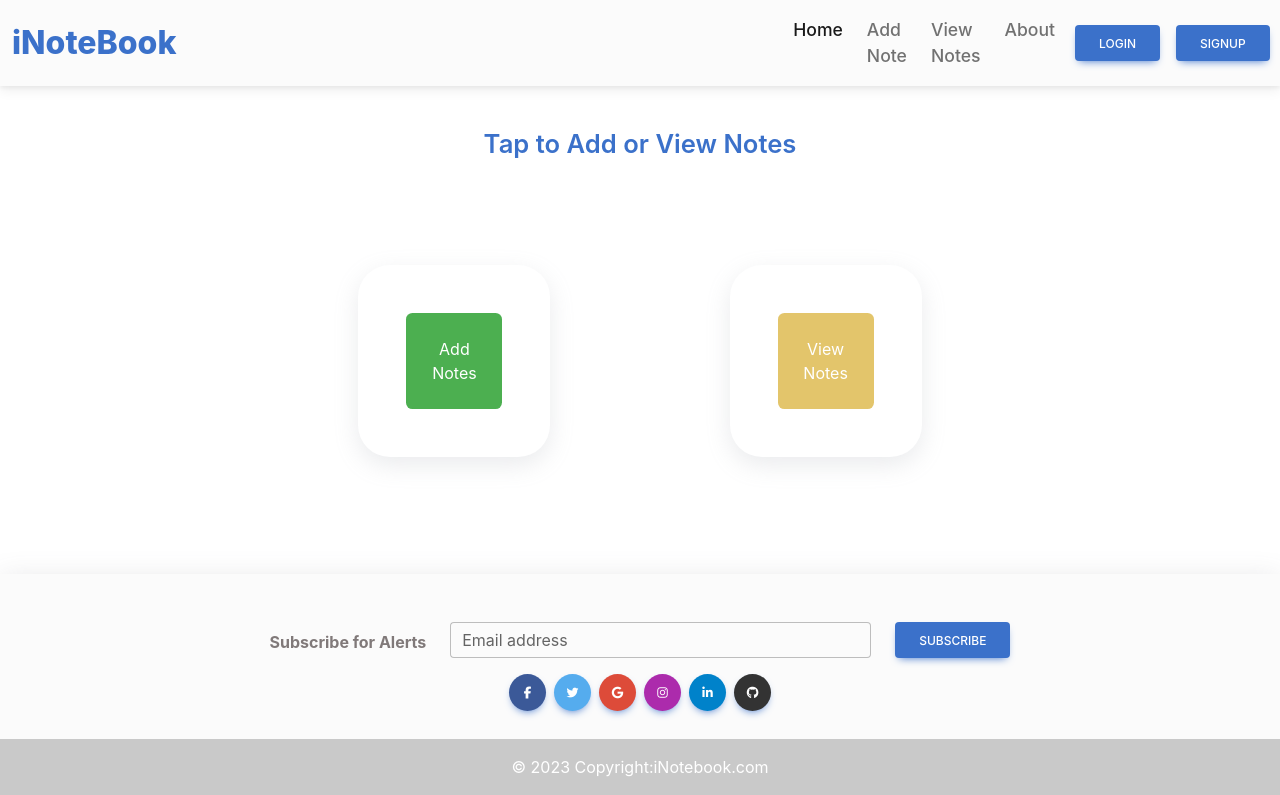
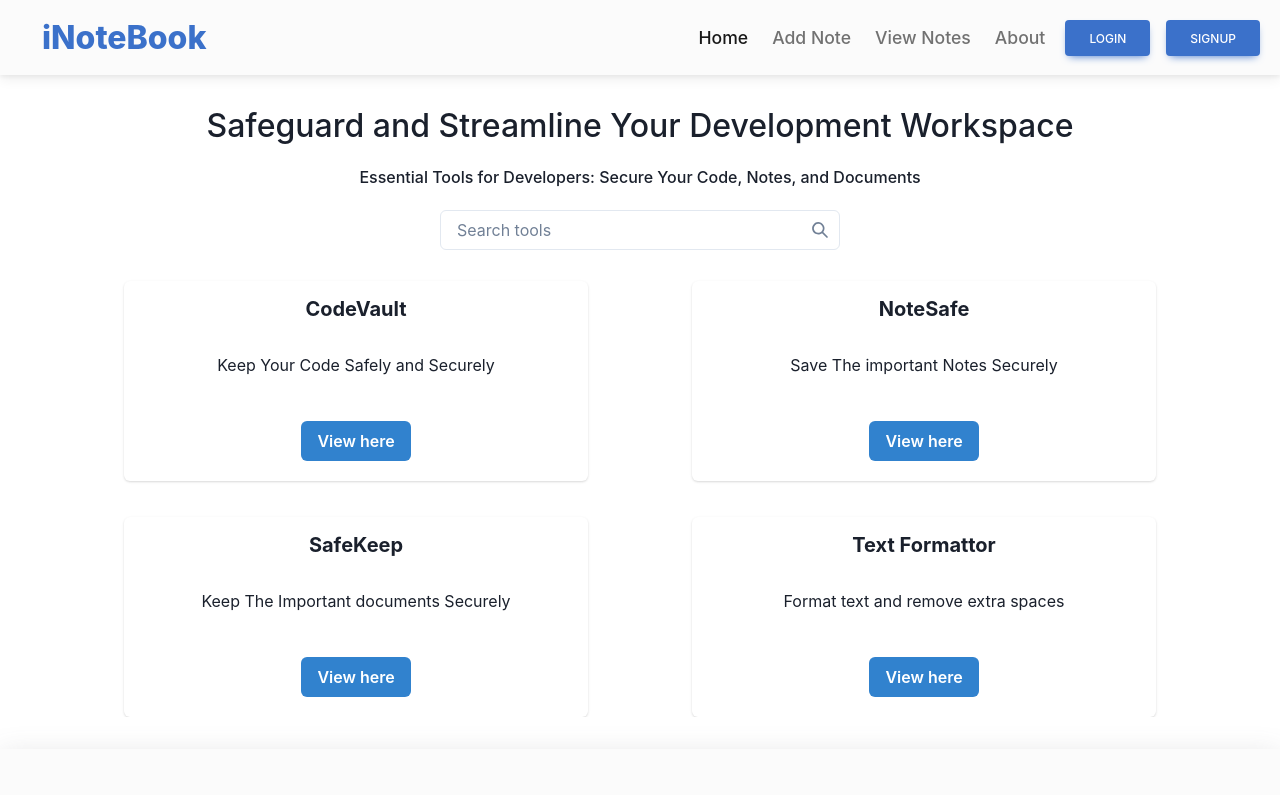
Before and after one commit to Shashan-k08/DevVault, a React (Create React App) app in the folder frontend/: page / in a window 1280 px wide. Shown: the top 795 px of the page. Built offline with nearby package versions, Linux system fonts and the light colour scheme.

Commit message:
services card added

```diff
--- a/frontend/package.json
+++ b/frontend/package.json
@@ -1,5 +1,6 @@
 {
   "dependencies": {
+    "@chakra-ui/icons": "^2.1.1",
     "@chakra-ui/react": "^2.8.2",
     "@emotion/react": "^11.13.0",
     "@emotion/styled": "^11.13.0",
--- a/frontend/src/App.css
+++ b/frontend/src/App.css
@@ -124,11 +124,9 @@ body::-webkit-scrollbar {
 .signup-box{
   margin-top: 5rem;
   margin-bottom: 9rem;
-  box-shadow: rgba(99, 99, 99, 0.2) 0px 2px 8px 0px;
+
 }
 
-.signup-box1{
-}
 .form-box{
   box-shadow: rgba(17, 12, 46, 0.15) 0px 48px 100px 0px;
   padding: 1rem;
@@ -137,9 +135,9 @@ body::-webkit-scrollbar {
 
 }
 
-.img-box img{
-  background-size: cover;
-  transform: scale(.7);
+.img-box {
+  height: 39vw;
+  width: 39vw;
 }
 
 .form-box button,.loginform-box button{
@@ -162,29 +160,38 @@ body::-webkit-scrollbar {
 .login-box{
   margin-top: 5rem;
   margin-bottom: 9rem;
-  box-shadow: rgba(99, 99, 99, 0.2) 0px 2px 8px 0px;
+  /* box-shadow: rgba(99, 99, 99, 0.2) 0px 2px 8px 0px; */
 }
 
 .loginform-box{
-  box-shadow: rgba(17, 12, 46, 0.15) 0px 48px 100px 0px;
+ box-shadow: rgba(0, 0, 0, 0.15) 0px 5px 15px 0px;
   padding: 1rem;
   margin: 1rem;
-  height: 55vh;
 
+}
+.opac{
+  opacity: .2;
 }
 
 .titl{
   color: #3b71ca !important;
   font-weight: 800;
   font-size: 2rem !important;
+  margin-left: 30px;
 }
 
 .navupd{
-  padding-left: 46vw !important;
+  /* padding-left: 46vw !important; */
   font-size: 1.1rem;
   font-weight: 500;
 }
 
+.navbar-collapse{
+  max-width: fit-content ;
+}
+.me-auto{
+  margin-right: 14px !important;
+}
 .navtag{
   background-image:aliceblue !important ;
 }
@@ -210,6 +217,12 @@ body::-webkit-scrollbar {
     position: static !important ;
   }
 }
+
+@media (min-width:550px) {
+  .services-card .chakra-card{
+    min-width: 29rem;
+    }
+}
 .foot-c{
 
   width: 100%;
@@ -233,7 +246,26 @@ bottom: 0%;
   font-weight: 600;
   font-size: 1.6rem !important;
 }
+.services-card{
+  display: flex;
+  flex-direction: row;
+  justify-content: space-around;
+  flex-wrap: wrap;
+  gap: 36px;
 
+}
+
+.service-wrapper{
+margin: 2rem .5rem 2rem .5rem;
+gap: 15px;
+text-align: center;
+}
+.chakra-card__header{
+  padding: 1rem !important;
+}
+.chakra-card__body{
+  padding: .5rem !important;
+}
 .view-box{
   height: 24vh;
   display: flex;
--- a/frontend/src/Components/Home.jsx
+++ b/frontend/src/Components/Home.jsx
@@ -1,28 +1,70 @@
-import React from "react";
+import React, { useState } from "react";
 import { useNavigate } from "react-router-dom";
-const Home = (props) => {
+import {
+  Card,
+  CardHeader,
+  CardBody,
+  CardFooter,
+  Heading,
+  Text,
+  Button,
+  Input,
+  InputGroup,
+  InputRightElement,
+} from "@chakra-ui/react";
+import { SearchIcon } from "@chakra-ui/icons";
+
+const Home = () => {
   const navigate = useNavigate();
-  const moveadd = () => {
-    navigate("/newnote");
-  };
-  const moveview = () => {
-    navigate("/viewnotes");
-  };
+  const [searchTerm, setSearchTerm] = useState("");
+
+  const tools = [
+    { name: "CodeVault", description: "Keep Your Code Safely and Securely" },
+    { name: "NoteSafe", description: "Save The important Notes Securely" },
+    { name: "SafeKeep", description: "Keep The Important documents Securely" },
+    {
+      name: "Text Formattor",
+      description: "Format text and remove extra spaces",
+    },
+  ];
+
+  const filteredTools = tools.filter((tool) =>
+    tool.name.toLowerCase().includes(searchTerm.toLowerCase())
+  );
 
   return (
-    <div className="fl-c box-wrapper">
-      <h6>Tap to Add or View Notes</h6>
-      <div className="fl-r button-box">
-        <div onClick={moveadd} className="add-box">
-          {" "}
-          <button>Add Notes</button>
-        </div>
-        <div onClick={moveview} className="view-box">
-          {" "}
-          <button>View Notes</button>
-        </div>
+    <div className="fl-c service-wrapper">
+      <h2>Safeguard and Streamline Your Development Workspace</h2>
+      <h6>
+        Essential Tools for Developers: Secure Your Code, Notes, and Documents
+      </h6>
 
-        {/* <Notes showalert={props.showalert} /> */}
+      <InputGroup mb={4} maxWidth="400px" mx="auto">
+        <Input
+          placeholder="Search tools"
+          value={searchTerm}
+          onChange={(e) => setSearchTerm(e.target.value)}
+        />
+        <InputRightElement pointerEvents="none">
+          <SearchIcon color="gray.500" />
+        </InputRightElement>
+      </InputGroup>
+
+      {/* Tools Display */}
+      <div className="services-card">
+        {filteredTools.map((tool, index) => (
+          <Card key={index} align="center">
+            <CardHeader>
+              <Heading size="md">{tool.name}</Heading>
+            </CardHeader>
+            <CardBody>
+              <Text>{tool.description}</Text>
+            </CardBody>
+            <CardFooter>
+              <Button colorScheme="blue">View here</Button>
+            </CardFooter>
+          </Card>
+        ))}
       </div>
     </div>
   );
--- a/frontend/src/Components/Login.jsx
+++ b/frontend/src/Components/Login.jsx
@@ -48,10 +48,8 @@ const Login = (props) => {
   };
   return (
     <div className="conatiner fl-c">
-      {loading ? (
-        <Spinner />
-      ) : (
-        <div className="login-box">
+        {loading &&<Spinner />}
+        <div className={loading ?"login-box opac":'login-box'} >
           <div className="signup-box1 fl-r">
             <img className="img-box" src={loginimg} alt="" />
             <form className="loginform-box fl-c">
@@ -67,6 +65,7 @@ const Login = (props) => {
                   id="form1Example1"
                   onChange={onChange}
                   class="form-control"
+                  style={{width:"15rem",fontSize:"15px"}}
                 />
               </div>
               <div class="  mb-4">
@@ -79,6 +78,7 @@ const Login = (props) => {
                   id="form1Example2"
                   onChange={onChange}
                   class="form-control"
+                  style={{width:"15rem", fontSize:"15px"}}
                 />
               </div>
 
@@ -118,7 +118,7 @@ const Login = (props) => {
             </form>
           </div>
         </div>
-      )}
+
     </div>
   );
 };
--- a/frontend/src/Components/SignUp.jsx
+++ b/frontend/src/Components/SignUp.jsx
@@ -64,6 +64,7 @@ const SignUp = (props) => {
                 onChange={onchange}
                 value={credentials.name}
                 class="form-control"
+                style={{width:"15rem",fontSize:"15px"}}
               />
             </div>
             <div class="">
@@ -76,6 +77,7 @@ const SignUp = (props) => {
                 id="form1Example1"
                 onChange={onchange}
                 class="form-control"
+                style={{width:"15rem",fontSize:"15px"}}
               />
             </div>
             <div class="">
@@ -88,6 +90,7 @@ const SignUp = (props) => {
                 id="form1Example2"
                 onChange={onchange}
                 class="form-control"
+                style={{width:"15rem",fontSize:"15px"}}
               />
             </div>
             <div class="">
@@ -100,6 +103,7 @@ const SignUp = (props) => {
                 name="cpassword"
                 id="form2Example2"
                 class="form-control"
+                style={{width:"15rem",fontSize:"15px"}}
               />
             </div>
             <div class="row mb-4">
@@ -111,6 +115,7 @@ const SignUp = (props) => {
                     value=""
                     id="form1Example3"
                     checked
+
                   />
                   <label class="form-check-label" for="form1Example3">
                     {" "}
--- a/frontend/src/index.css
+++ b/frontend/src/index.css
@@ -1,11 +1,11 @@
 .lds-spinner {
   color: official;
   display: inline-block;
-  position: relative;
+  position: absolute;
   width: 80px;
   height: 80px;
-
-  margin-top: 165px;
+  top: 50vh;
+  width: 50vw;
 }
 .lds-spinner div {
   transform-origin: 40px 40px;
```
Also changed, not shown: 1 other file (tests, documents, lock files or other folders).
